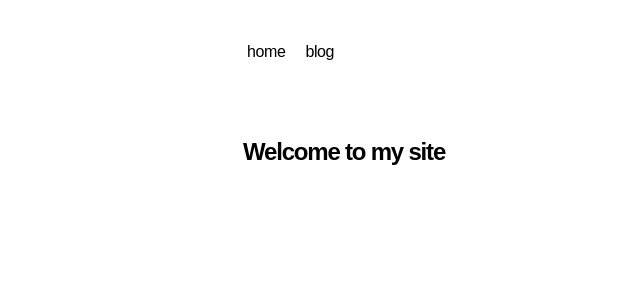
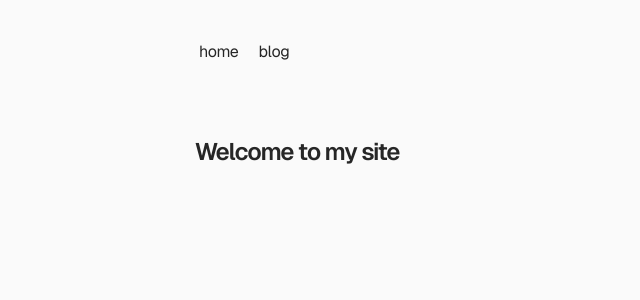
Before and after one commit to MarkSeliverstov/blog, a Next.js app: page / in a window 1280 px wide. Shown: the top 300 px of the page, without its empty margins (109-749 px from the left). Built offline with nearby package versions, Linux system fonts and the light colour scheme.

Commit message:
chore: design fixes

```diff
--- a/app/blog/[slug]/page.tsx
+++ b/app/blog/[slug]/page.tsx
@@ -42,19 +42,14 @@ export default function Blog({
           __html: seoScript(post.metadata, post.slug),
         }}
       />
-      <h1 className="title font-semibold text-2xl tracking-tighter">
+      <h1 className="title font-semibold text-4xl tracking-tighter">
         {post.metadata.title}
       </h1>
-      <div className="flex justify-between items-center mt-2 mb-8 text-sm">
+      <div className="flex justify-between items-center mb-8 mt-2 text-sm">
         <p className="text-sm text-neutral-600 dark:text-neutral-400">
           {formatDate(post.metadata.date)}
           {post.metadata.tags.length > 0 &&
             ` · [ ${post.metadata.tags.join(", ")} ]`}
-        </p>
-      </div>
-      <div className="flex justify-between items-center mt-2 mb-8 text-sm">
-        <p className="text-sm text-neutral-600 dark:text-neutral-400">
-          Summary: {post.metadata.summary}
         </p>
       </div>
       <article className="prose">
--- a/app/globals.css
+++ b/app/globals.css
@@ -11,22 +11,8 @@ html {
   min-width: 360px;
 }
 
-:root {
-  --background: #ffffff;
-  --foreground: #171717;
-}
-
-@media (prefers-color-scheme: dark) {
-  :root {
-    --background: #0a0a0a;
-    --foreground: #ededed;
-  }
-}
-
 body {
-  color: var(--foreground);
-  background: var(--background);
-  font-family: Arial, Helvetica, sans-serif;
+  @apply antialiased bg-neutral-50 dark:bg-neutral-950 text-neutral-800 dark:text-neutral-200;
 }
 
 @layer utilities {
@@ -80,7 +66,7 @@ body {
 }
 
 .prose h2 {
-  @apply text-xl font-medium tracking-tight mt-6 mb-2;
+  @apply text-2xl font-medium tracking-tight mt-6 mb-2;
 }
 
 .prose h3 {
@@ -103,11 +89,11 @@ body {
   @apply list-decimal pl-6;
 }
 
-.prose > :first-child {
-  /* Override removing top margin, causing layout shift */
-  margin-top: 1.25em !important;
-  margin-bottom: 1.25em !important;
-}
+/* Override removing top margin, causing layout shift */
+/* .prose > :first-child { */
+/*   margin-top: 1.25em !important; */
+/*   margin-bottom: 1.25em !important; */
+/* } */
 
 .prose pre {
   @apply bg-neutral-50 dark:bg-neutral-900 rounded-lg overflow-x-auto border border-neutral-200 dark:border-neutral-900 py-2 px-3 text-sm;
--- a/app/layout.tsx
+++ b/app/layout.tsx
@@ -31,9 +31,9 @@ export default function RootLayout({
   return (
     <html
       lang="en"
-      className={`${geistSans.variable} ${geistMono.variable} antialiased`}
+      className={`${geistSans.className} antialiased`}
     >
-      <body className="text-black bg-white dark:text-white dark:bg-black max-w-xl mx-4 mt-8 lg:mx-auto">
+      <body className="max-w-2xl mx-4 mt-8 lg:mx-auto">
         <Navbar />
         <main>{children}</main>
       </body>
```
